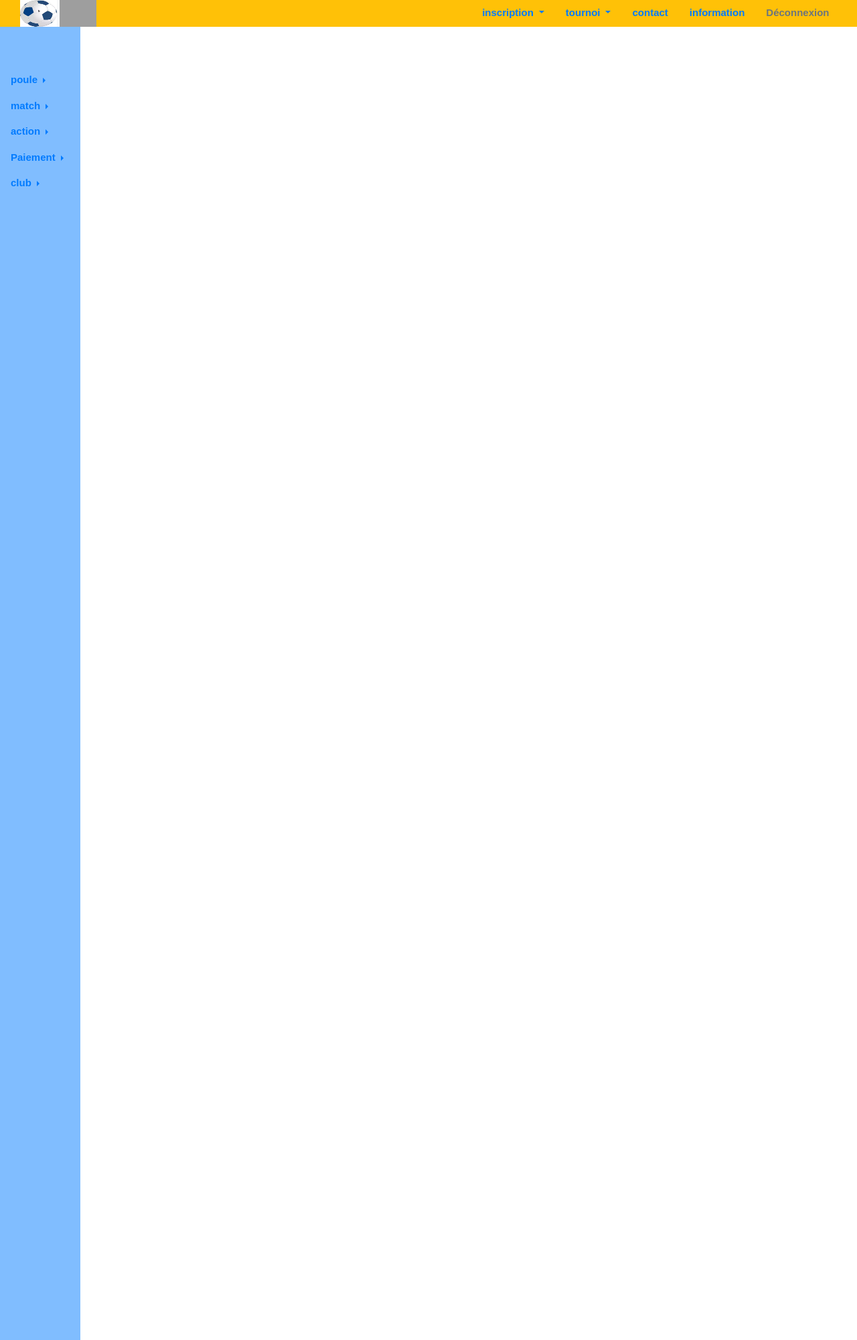
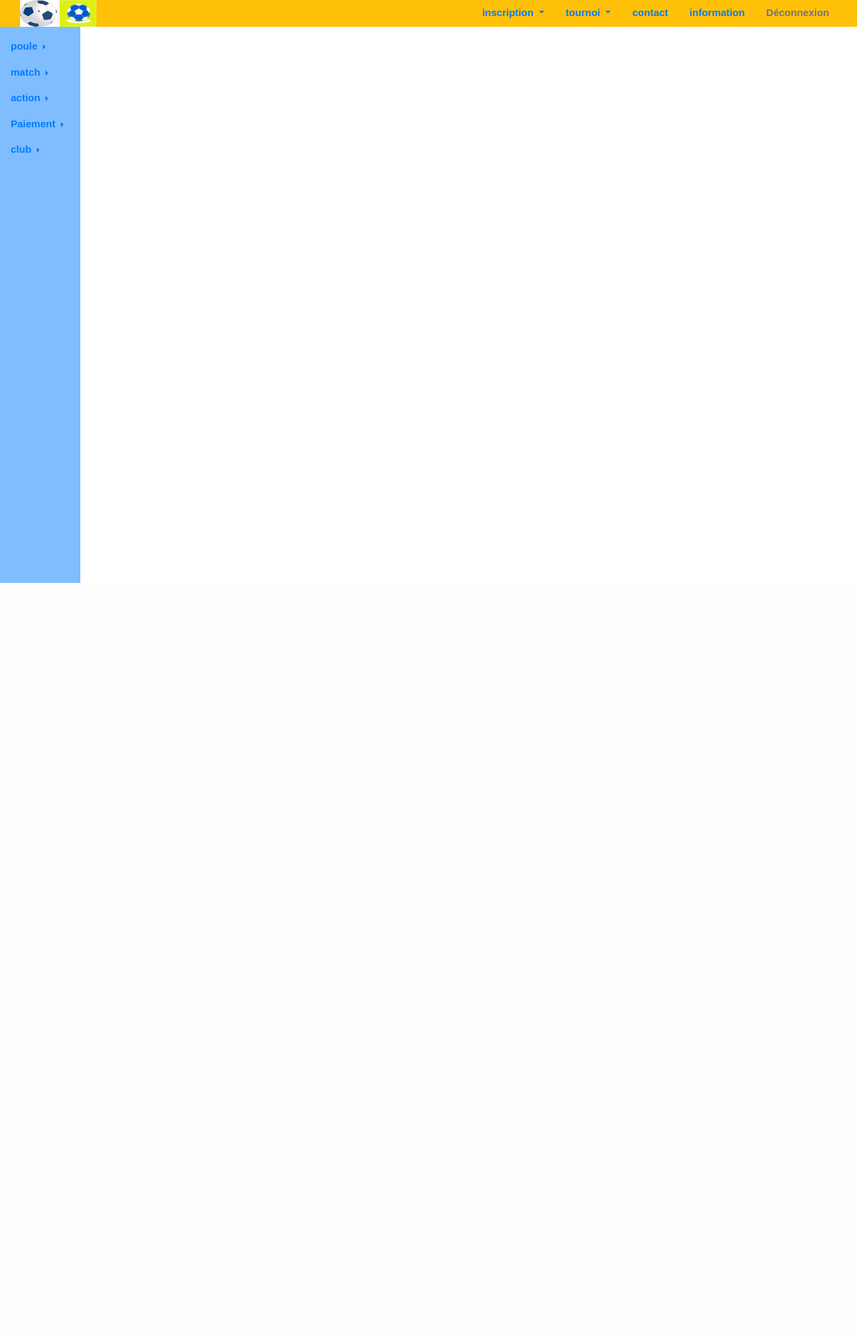
Before and after one commit to rivah1991/ryvahfoot, a PHP site: page /menu/classement.php in a window 1280 px wide. Shown: the whole page at 67% size. After the commit the page ends 870 px from the top, so only its background shows below. Run offline with PHP 8.4, Linux system fonts and the light colour scheme; grey boxes are pictures that could not be loaded.

Commit message:
push image

```diff
--- a/css/menu.css
+++ b/css/menu.css
@@ -3,5 +3,6 @@ h1{
 }
 
 #menu{
-    padding-top:100px;
+    padding-top:50px;
+    position: fixed;
 }
--- a/ressources/header.php
+++ b/ressources/header.php
@@ -3,7 +3,7 @@
         <div id="logo" class="">
             <li class="nav-item navbar-expand-sm bg-light justify-content-left">
                 <img src="../images/logo.webp" height="40" width="55">
-                <img src="../images/football.svg" height="40" width="55">
+                <img src="../images/football.png" height="40" width="55">
             </li>
         </div>
 
```
Also changed, not shown: images/football.png (added), images/football.svg (deleted).
